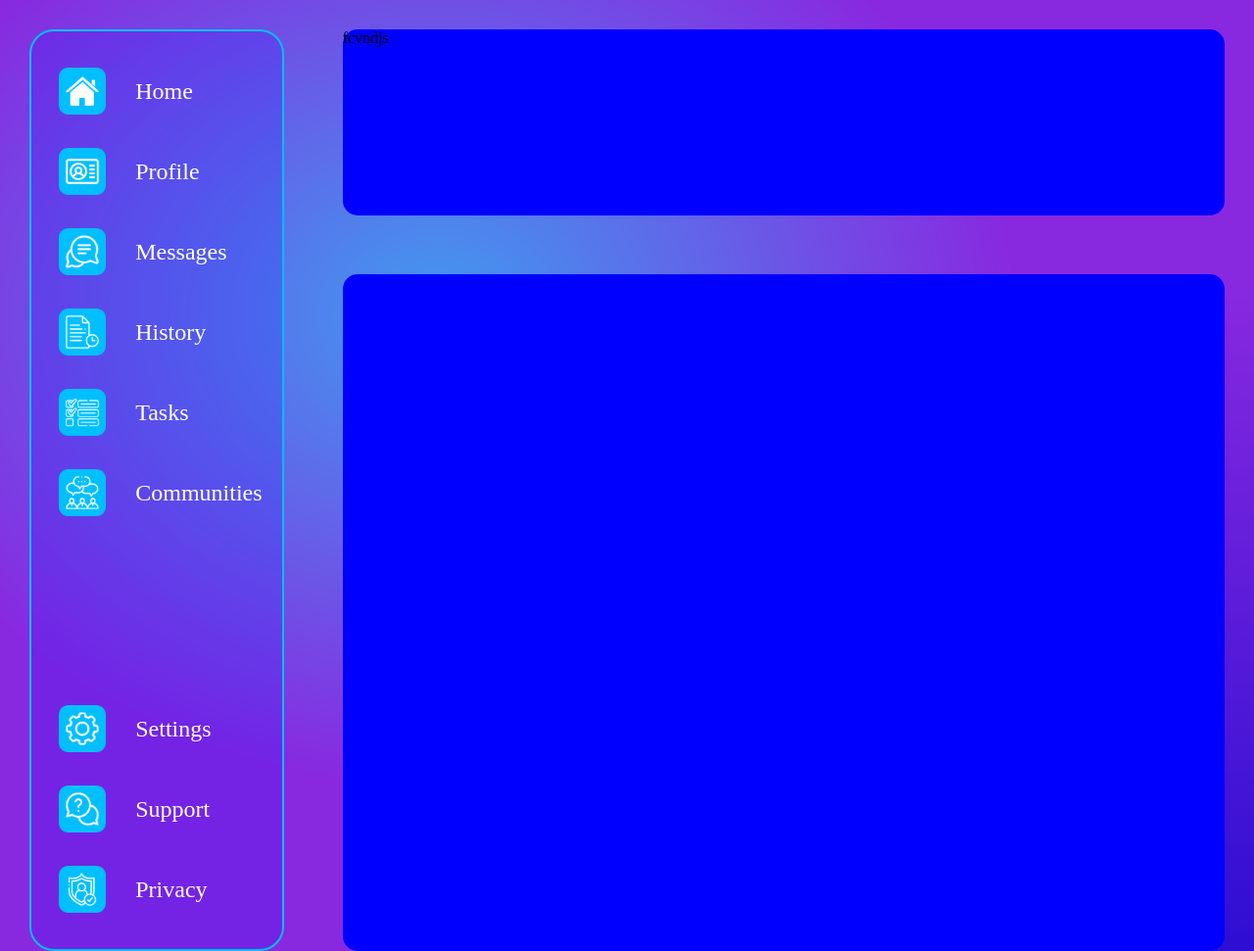
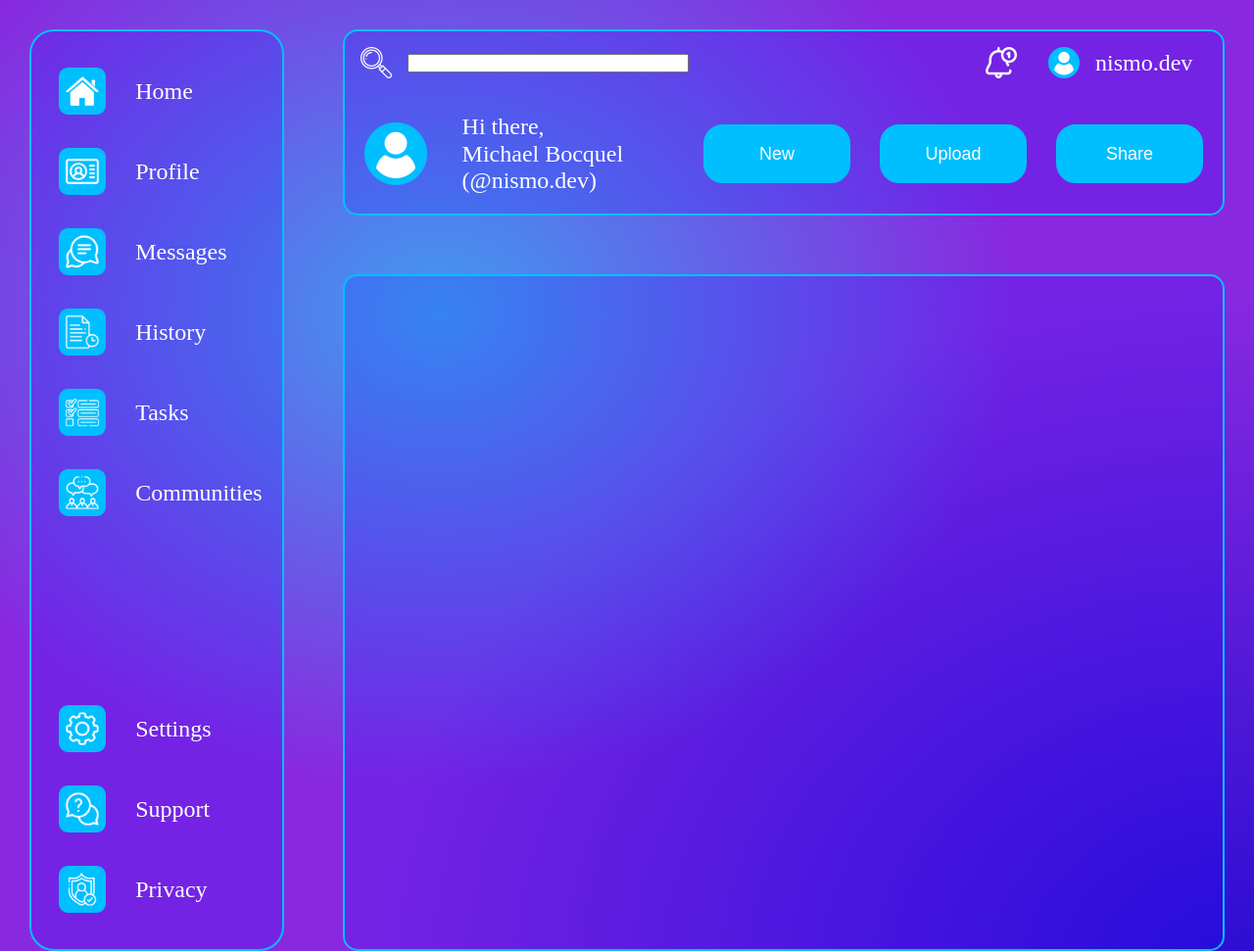
Before and after one commit to michaelbocquel/admin-dashboard, a plain HTML site: page index.html in a window 1280 px wide. Shown: the top 971 px of the page at 98% size. Drawn offline with Linux system fonts and the light colour scheme.

Commit message:
did grid layout for header

```diff
--- a/index.html
+++ b/index.html
@@ -51,7 +51,22 @@
 	</div>
 
 	<div class="header">
-		<p>fcvndjs</p>
+		<div class="header-main">
+			<img src="./images/search-icon.png" alt="">
+			<input type="text">
+			<img src="./images/notifications-icon.png" alt="">
+			<img src="./images/user-icon.png" alt="">
+			<p>nismo.dev</p>
+		</div>
+
+		<div class="header-profile">
+			<img src="./images/user-icon.png" alt="" class="user-icon">
+			<p class="hi-para">Hi there,</p>
+			<p class="user-para">Michael Bocquel (@nismo.dev)</p>
+			<button class="new-button">New</button>
+			<button class="upload-button">Upload</button>
+			<button class="share-button">Share</button>
+		</div>
 	</div>
 
 	<div class="main-content">
--- a/style.css
+++ b/style.css
@@ -47,20 +47,94 @@ body {
 
 .header {
 	grid-area: header;
+	display: grid;
+	grid-template-rows: 1fr 2fr;
 	margin: 30px;
 	border-radius: 15px;
-	background-color: blue;
+	border: 2px solid #00bfff;
+	background: rgba(0, 0, 255, 0.15);
+}
+
+.header-main {
+	display: grid;
+	grid-template-columns: 64px 1fr 64px 64px 130px;
+	align-items: center;
+}
+
+.header-main input {
+	width: 50%;
+}
+
+.header-main img {
+	scale: 0.5;
+}
+
+.header-main p {
+	color: white;
+	font-size: 24px;
+}
+
+
+.header-profile {
+	display: grid;
+	grid-template-columns: 100px 1fr;
+	grid-template-areas:
+		'user-icon hi-para new-button upload-button share-button'
+		'user-icon user-para new-button upload-button share-button';
+	align-items: center;
+	padding: 20px;
+}
+
+.header-profile p {
+	color: white;
+	font-size: 24px;
+}
+
+.header-profile button {
+	width: 150px;
+	height: 60px;
+	margin-left: 30px;
+	border: 2px solid #00bfff;
+	background-color: #00bfff;
+	border-radius: 20px;
+	color: white;
+	font-size: 18px;
+}
+
+.user-icon {
+	grid-area: user-icon;
+}
+
+.hi-para {
+	grid-area: hi-para;
+}
+
+.user-para {
+	grid-area: user-para;
+}
+
+.new-button {
+	grid-area: new-button;
+}
+
+.upload-button {
+	grid-area: upload-button;
+}
+
+.share-button {
+	grid-area: share-button;
 }
 
 .main-content {
 	grid-area: main;
 	margin: 30px;
-	background-color: blue;
+	border: 2px solid #00bfff;
+	background: rgba(0, 0, 255, 0.15);
 	border-radius: 15px;
 }
 
 /* ----- ICONS -----
 
-	Freepik
+	Freepik - Flaticon
 
 ----- ICONS ----- */
```
Also changed, not shown: images/notifications-icon.png (added), images/search-icon.png (added), images/user-icon.png (added).
